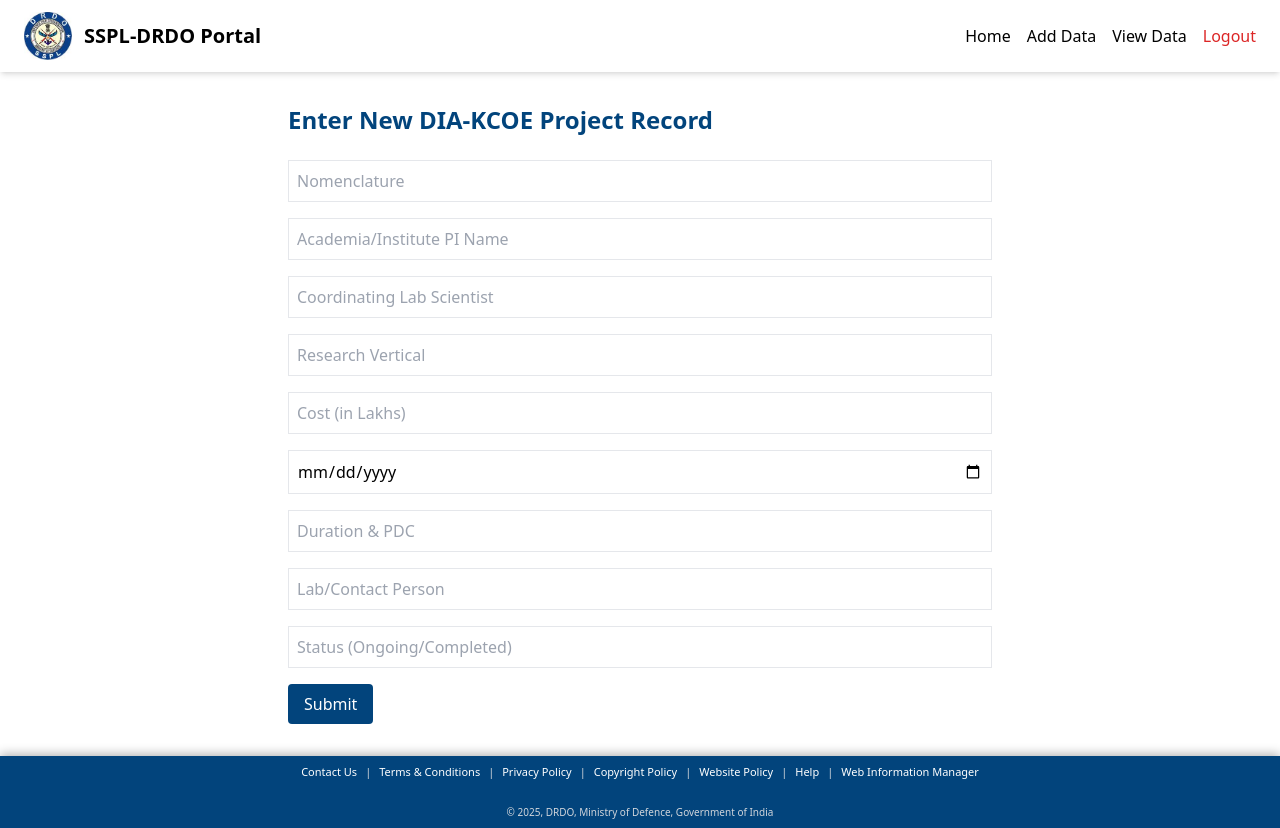
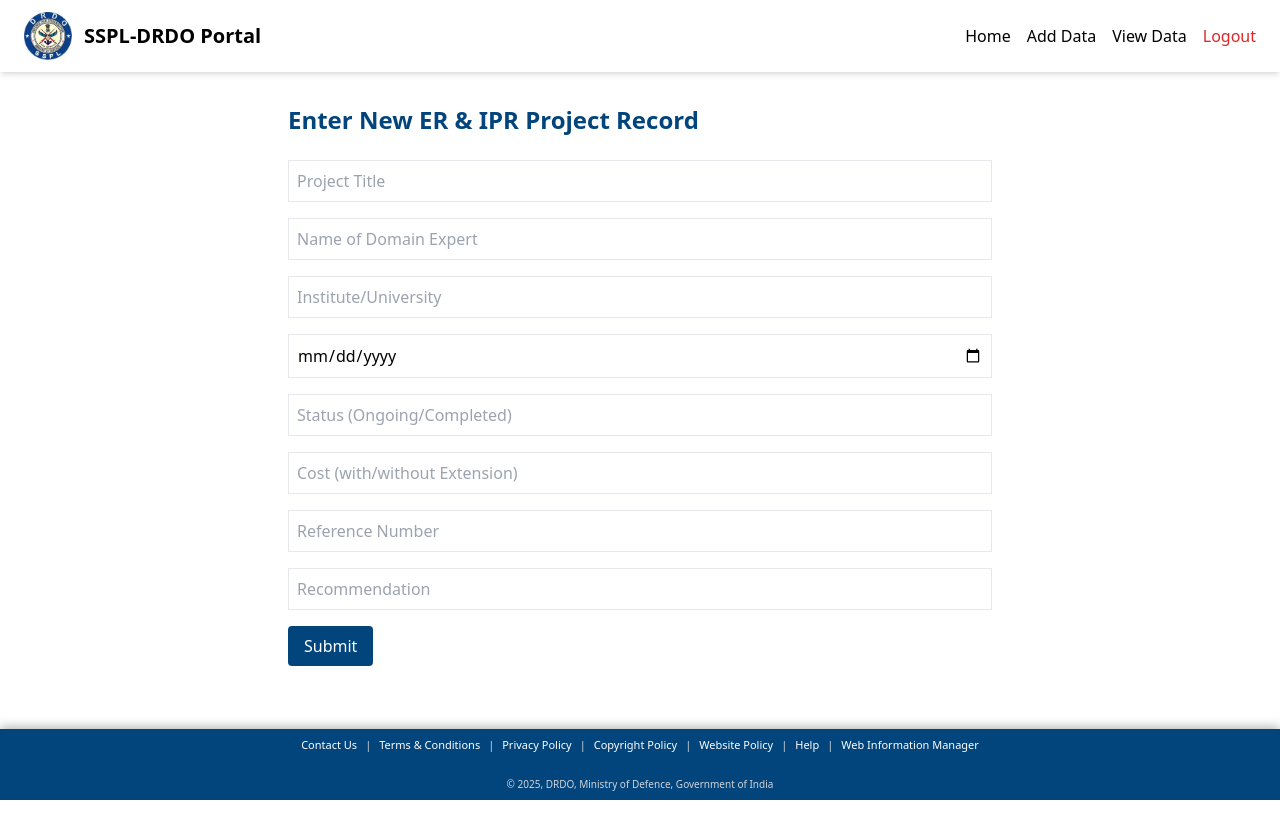
Before and after one commit to jeet1703/DRDO-Frontend, a React (Vite) app: page /form in a window 1280 px wide. After the commit the page ends 800 px from the top, so only its background shows below. Built offline with nearby package versions, Linux system fonts and the light colour scheme; sample sign-in values are in the browser's storage.

Commit message:
frtnd correction

```diff
--- a/src/pages/Dashboard.jsx
+++ b/src/pages/Dashboard.jsx
@@ -1,27 +1,22 @@
+// src/pages/Dashboard.jsx
 import React, { useState, useEffect, useRef } from "react";
 import Navbar from "../Components/Navbar";
 import Footer from "../Components/Footer";
-import { BASE_URL } from "../Config";
-import { usePDF } from 'react-to-pdf';
+import { BASE_URL } from "../Config"; // Ensure you have BASE_URL defined correctly
+import { usePDF } from "react-to-pdf";
 
 const Dashboard = () => {
   const [projects, setProjects] = useState([]);
   const [site, setSite] = useState("drdo_portal");
   const [comments, setComments] = useState({});
   const [selectedProject, setSelectedProject] = useState(null);
-  const [dateRange, setDateRange] = useState({
-    start: '',
-    end: ''
-  });
+  const [dateRange, setDateRange] = useState({ start: "", end: "" });
   const [filteredProjects, setFilteredProjects] = useState([]);
   const [isFiltered, setIsFiltered] = useState(false);
 
   const { toPDF, targetRef } = usePDF({
-    filename: 'project-report.pdf',
-    page: {
-      margin: 20,
-      format: 'A4'
-    }
+    filename: "project-report.pdf",
+    page: { margin: 20, format: "A4" },
   });
 
   useEffect(() => {
@@ -32,26 +27,25 @@
       .then((res) => res.json())
       .then((data) => {
         setProjects(data);
-        const commentsInit = {};
-        data.forEach(project => {
-          commentsInit[project.id] = project.comments || "";
+        const initComments = {};
+        data.forEach((proj) => {
+          initComments[proj.id] = proj.comments || "";
         });
-        setComments(commentsInit);
+        setComments(initComments);
       })
       .catch((err) => console.error("Failed to fetch projects:", err));
   }, []);
 
   const handleStatusChange = (id, newStatus) => {
-    const updatedProjects = projects.map((proj) =>
-      proj.id === id ? { ...proj, status: newStatus } : proj
+    const updated = projects.map((p) =>
+      p.id === id ? { ...p, status: newStatus } : p
     );
-    setProjects(updatedProjects);
+    setProjects(updated);
 
     if (isFiltered) {
-      const updatedFilteredProjects = filteredProjects.map((proj) =>
-        proj.id === id ? { ...proj, status: newStatus } : proj
+      setFilteredProjects((prev) =>
+        prev.map((p) => (p.id === id ? { ...p, status: newStatus } : p))
       );
-      setFilteredProjects(updatedFilteredProjects);
     }
 
     const project = projects.find((p) => p.id === id);
@@ -61,21 +55,16 @@
       method: "PUT",
       headers: { "Content-Type": "application/json" },
       body: JSON.stringify({ status: newStatus }),
-    })
-      .then((res) => res.json())
-      .catch((err) => console.error("Status update failed:", err));
+    }).catch((err) => console.error("Status update failed:", err));
   };
 
   const handleCommentChange = (id, value) => {
-    setComments(prev => ({
-      ...prev,
-      [id]: value
-    }));
+    setComments((prev) => ({ ...prev, [id]: value }));
   };
 
   const handleSendComment = (id) => {
     const project = projects.find((p) => p.id === id);
-    if (!project || !comments[id] || comments[id].trim() === "") {
+    if (!project || !comments[id]?.trim()) {
       alert("Please enter a comment before sending.");
       return;
     }
@@ -87,44 +76,41 @@
     })
       .then((res) => res.json())
       .then(() => {
-        alert(`Comment sent for "${project.nomenclature}":\n${comments[id]}`);
-        const updatedProjects = projects.map(proj =>
-          proj.id === id ? { ...proj, comments: comments[id] } : proj
+        alert(`Comment sent for "${project.nomenclature || project.projectTitle}"`);
+        setProjects((prev) =>
+          prev.map((p) =>
+            p.id === id ? { ...p, comments: comments[id] } : p
+          )
         );
-        setProjects(updatedProjects);
-
         if (isFiltered) {
-          const updatedFilteredProjects = filteredProjects.map(proj =>
-            proj.id === id ? { ...proj, comments: comments[id] } : proj
+          setFilteredProjects((prev) =>
+            prev.map((p) =>
+              p.id === id ? { ...p, comments: comments[id] } : p
+            )
           );
-          setFilteredProjects(updatedFilteredProjects);
         }
-
-        setComments(prev => ({
-          ...prev,
-          [id]: ""
-        }));
+        setComments((prev) => ({ ...prev, [id]: "" }));
       })
       .catch((err) => console.error("Comment update failed:", err));
   };
 
   const filterProjectsByDate = () => {
     if (!dateRange.start || !dateRange.end) {
-      alert('Please select both start and end dates');
+      alert("Please select both start and end dates.");
       return;
     }
 
-    const startDate = new Date(dateRange.start);
-    const endDate = new Date(dateRange.end);
+    const start = new Date(dateRange.start);
+    const end = new Date(dateRange.end);
 
-    if (startDate > endDate) {
-      alert('Start date cannot be after end date');
+    if (start > end) {
+      alert("Start date cannot be after end date.");
       return;
     }
 
-    const filtered = projects.filter(project => {
-      const projectDate = new Date(project.createdAt || project.dateOfSanction);
-      return projectDate >= startDate && projectDate <= endDate;
+    const filtered = projects.filter((p) => {
+      const projDate = new Date(p.createdAt || p.dateOfSanction);
+      return projDate >= start && projDate <= end;
     });
 
     setFilteredProjects(filtered);
@@ -132,16 +118,14 @@
   };
 
   const resetDateFilter = () => {
-    setDateRange({ start: '', end: '' });
+    setDateRange({ start: "", end: "" });
     setIsFiltered(false);
     setFilteredProjects([]);
   };
 
   const generatePdf = (project) => {
     setSelectedProject(project);
-    setTimeout(() => {
-      toPDF();
-    }, 100);
+    setTimeout(() => toPDF(), 100);
   };
 
   return (
@@ -149,17 +133,17 @@
       <Navbar />
       <main className="p-8 flex-grow max-w-full overflow-x-auto">
         <h2 className="text-2xl font-semibold mb-4 text-[#02447C]">
-          Submitted DIA-KCOE Project Records
+          Submitted Project Records
         </h2>
 
-        {/* Date Filter Controls */}
-        <div className="flex flex-wrap items-center gap-4 mb-4">
+        {/* Date Filter */}
+        <div className="flex flex-wrap gap-4 mb-4">
           <div className="flex items-center gap-2">
             <label>From:</label>
             <input
               type="date"
               value={dateRange.start}
-              onChange={(e) => setDateRange({...dateRange, start: e.target.value})}
+              onChange={(e) => setDateRange({ ...dateRange, start: e.target.value })}
               className="border rounded px-2 py-1"
             />
           </div>
@@ -168,7 +152,7 @@
             <input
               type="date"
               value={dateRange.end}
-              onChange={(e) => setDateRange({...dateRange, end: e.target.value})}
+              onChange={(e) => setDateRange({ ...dateRange, end: e.target.value })}
               className="border rounded px-2 py-1"
             />
           </div>
@@ -188,43 +172,38 @@
           )}
         </div>
 
+        {/* Table */}
         <table className="w-full border text-sm bg-white shadow table-auto min-w-[1100px]">
           <thead className="bg-[#02447C] text-white">
             <tr>
-              <th className="border p-2">#</th>
-              <th className="border p-2">Nomenclature</th>
-              <th className="border p-2">Academia/Institute</th>
-              <th className="border p-2">PI Name</th>
-              <th className="border p-2">Coordinating Lab Scientist</th>
-              <th className="border p-2">Research Vertical</th>
-              <th className="border p-2">Cost in Lakhs</th>
-              <th className="border p-2">Sanctioned Date</th>
-              <th className="border p-2">Duration & PDC</th>
-              <th className="border p-2">Stake Holding Lab/Contact</th>
+              <th className="border p-2">S.No.</th>
+              <th className="border p-2">Project Title</th>
+              <th className="border p-2">Domain Expert</th>
+              <th className="border p-2">Institute</th>
+              <th className="border p-2">Sanction Date</th>
+              <th className="border p-2">Cost</th>
+              <th className="border p-2">Ref No.</th>
+              <th className="border p-2">Recommendation</th>
               <th className="border p-2">Status</th>
               <th className="border p-2">Comments</th>
-              <th className="border p-2">Action</th>
+              <th className="border p-2">Actions</th>
             </tr>
           </thead>
           <tbody>
             {(isFiltered ? filteredProjects : projects).map((project, index) => (
               <tr key={project.id} className="hover:bg-blue-50">
                 <td className="border p-2">{index + 1}</td>
-                <td className="border p-2">{project.nomenclature}</td>
+                <td className="border p-2">{project.projectTitle || project.nomenclature}</td>
+                <td className="border p-2">{project.domainExpert}</td>
                 <td className="border p-2">{project.institute}</td>
-                <td className="border p-2">{project.domainExpert}</td>
+                <td className="border p-2">{project.dateOfSanction}</td>
+                <td className="border p-2">{project.cost}</td>
+                <td className="border p-2">{project.referenceNo}</td>
                 <td className="border p-2">{project.recommendation}</td>
-                <td className="border p-2">{project.researchVertical}</td>
-                <td className="border p-2">{project.cost}</td>
-                <td className="border p-2">{project.dateOfSanction}</td>
-                <td className="border p-2">{project.durationPDC}</td>
-                <td className="border p-2">{project.stakeHolderLab}</td>
                 <td className="border p-2">
                   <select
                     value={project.status}
-                    onChange={(e) =>
-                      handleStatusChange(project.id, e.target.value)
-                    }
+                    onChange={(e) => handleStatusChange(project.id, e.target.value)}
                     className="border rounded px-2 py-1 w-full"
                   >
                     <option value="In Process">In Process</option>
@@ -235,19 +214,15 @@
                 <td className="border p-2">
                   <div className="flex flex-col gap-1">
                     {project.comments && (
-                      <div className="text-xs p-1 bg-gray-100 rounded">
-                        {project.comments}
-                      </div>
+                      <div className="text-xs p-1 bg-gray-100 rounded">{project.comments}</div>
                     )}
                     <div className="flex gap-2">
                       <input
                         type="text"
                         value={comments[project.id] || ""}
-                        onChange={(e) =>
-                          handleCommentChange(project.id, e.target.value)
-                        }
+                        onChange={(e) => handleCommentChange(project.id, e.target.value)}
                         className="border rounded px-2 py-1 w-full"
-                        placeholder="Add new comment"
+                        placeholder="Add comment"
                       />
                       <button
                         onClick={() => handleSendComment(project.id)}
@@ -267,13 +242,13 @@
                       PDF
                     </button>
                     <button
-                      onClick={() => alert(`Viewing ${project.nomenclature}`)}
+                      onClick={() => alert(`Viewing ${project.projectTitle || project.nomenclature}`)}
                       className="bg-green-600 text-white px-3 py-1 rounded hover:bg-green-700 text-xs"
                     >
                       View
                     </button>
                     <button
-                      onClick={() => alert(`Deleting ${project.nomenclature}`)}
+                      onClick={() => alert(`Deleting ${project.projectTitle || project.nomenclature}`)}
                       className="bg-red-600 text-white px-3 py-1 rounded hover:bg-red-700 text-xs"
                     >
                       Delete
@@ -285,72 +260,19 @@
           </tbody>
         </table>
 
-        {/* PDF Template (positioned off-screen) */}
-        <div
-          ref={targetRef}
-          style={{ position: 'absolute', left: '-9999px', width: '210mm' }}
-          className="p-8 bg-white"
-        >
+        {/* Hidden PDF content */}
+        <div ref={targetRef} style={{ position: "absolute", left: "-9999px", width: "210mm" }} className="p-8 bg-white">
           {selectedProject && (
             <div className="space-y-4">
-              <div className="text-center mb-6">
-                <h1 className="text-2xl font-bold text-[#02447C]">PROJECT REPORT</h1>
-                <h2 className="text-xl font-semibold">{selectedProject.nomenclature}</h2>
-              </div>
-
-              <div className="grid grid-cols-2 gap-4">
-                <div className="border-b pb-2">
-                  <p className="font-semibold">Reference Number:</p>
-                  <p>{selectedProject.referenceNo || 'N/A'}</p>
-                </div>
-                <div className="border-b pb-2">
-                  <p className="font-semibold">Status:</p>
-                  <p>{selectedProject.status}</p>
-                </div>
-                <div className="border-b pb-2">
-                  <p className="font-semibold">Academia/Institute:</p>
-                  <p>{selectedProject.institute || 'N/A'}</p>
-                </div>
-                <div className="border-b pb-2">
-                  <p className="font-semibold">PI Name:</p>
-                  <p>{selectedProject.domainExpert || 'N/A'}</p>
-                </div>
-                <div className="border-b pb-2">
-                  <p className="font-semibold">Coordinating Lab Scientist:</p>
-                  <p>{selectedProject.recommendation || 'N/A'}</p>
-                </div>
-                <div className="border-b pb-2">
-                  <p className="font-semibold">Research Vertical:</p>
-                  <p>{selectedProject.researchVertical || 'N/A'}</p>
-                </div>
-                <div className="border-b pb-2">
-                  <p className="font-semibold">Cost (in Lakhs):</p>
-                  <p>{selectedProject.cost || 'N/A'}</p>
-                </div>
-                <div className="border-b pb-2">
-                  <p className="font-semibold">Sanctioned Date:</p>
-                  <p>{selectedProject.dateOfSanction || 'N/A'}</p>
-                </div>
-                <div className="border-b pb-2">
-                  <p className="font-semibold">Duration & PDC:</p>
-                  <p>{selectedProject.durationPDC || 'N/A'}</p>
-                </div>
-                <div className="border-b pb-2">
-                  <p className="font-semibold">Stake Holding Lab/Contact:</p>
-                  <p>{selectedProject.stakeHolderLab || 'N/A'}</p>
-                </div>
-              </div>
-
-              {selectedProject.comments && (
-                <div className="mt-6">
-                  <h3 className="text-lg font-semibold border-b pb-1">Comments:</h3>
-                  <p className="whitespace-pre-line mt-2">{selectedProject.comments}</p>
-                </div>
-              )}
-
-              <div className="mt-8 text-sm text-gray-500 text-right">
-                <p>Generated on: {new Date().toLocaleString()}</p>
-              </div>
+              <h1 className="text-xl font-bold text-center">Project Report</h1>
+              <p><strong>Title:</strong> {selectedProject.projectTitle || selectedProject.nomenclature}</p>
+              <p><strong>Institute:</strong> {selectedProject.institute}</p>
+              <p><strong>Domain Expert:</strong> {selectedProject.domainExpert}</p>
+              <p><strong>Date of Sanction:</strong> {selectedProject.dateOfSanction}</p>
+              <p><strong>Cost:</strong> {selectedProject.cost}</p>
+              <p><strong>Reference No.:</strong> {selectedProject.referenceNo}</p>
+              <p><strong>Status:</strong> {selectedProject.status}</p>
+              <p><strong>Comments:</strong> {selectedProject.comments}</p>
             </div>
           )}
         </div>
--- a/src/pages/DataEntryForm.jsx
+++ b/src/pages/DataEntryForm.jsx
@@ -1,19 +1,18 @@
+// src/pages/DataEntryForm.jsx
 import React, { useState } from 'react';
 import Navbar from '../Components/Navbar';
 import Footer from '../Components/Footer';
-import { BASE_URL } from '../Config';
 
 const DataEntryForm = () => {
   const [formData, setFormData] = useState({
-    nomenclature: '',
-    piName: '',
-    coordinatingScientist: '',
-    researchVertical: '',
+    projectTitle: '',
+    domainExpert: '',
+    institute: '',
+    dateOfSanction: '',
+    status: '',
     cost: '',
-    sanctionedDate: '',
-    durationAndPDC: '',
-    labContact: '',
-    status: '',
+    referenceNo: '',
+    recommendation: '',
   });
 
   const handleChange = (e) => {
@@ -23,53 +22,87 @@
     });
   };
 
-  const handleSubmit = async (e) => {
+  const handleSubmit = (e) => {
     e.preventDefault();
-    try {
-      const response = await fetch(`${BASE_URL}/api/form/drdo_portal/records`, {
-        method: 'POST',
-        headers: { 'Content-Type': 'application/json' },
-        body: JSON.stringify(formData),
-      });
-
-      if (response.ok) {
-        alert('Form submitted successfully!');
-        setFormData({
-          nomenclature: '',
-          piName: '',
-          coordinatingScientist: '',
-          researchVertical: '',
-          cost: '',
-          sanctionedDate: '',
-          durationAndPDC: '',
-          labContact: '',
-          status: '',
-        });
-      } else {
-        const errorData = await response.json();
-        alert('Error: ' + (errorData.error || 'Failed to submit form'));
-      }
-    } catch (error) {
-      alert('Error: ' + error.message);
-    }
+    console.log('Submitted:', formData);
+    alert('Form submitted successfully!');
+    // Add API call here if needed
   };
 
   return (
     <div className="min-h-screen flex flex-col">
       <Navbar />
       <main className="p-8 max-w-3xl mx-auto flex-grow">
-        <h2 className="text-2xl font-semibold mb-6 text-[#02447C]">Enter New DIA-KCOE Project Record</h2>
+        <h2 className="text-2xl font-semibold mb-6 text-[#02447C]">Enter New ER & IPR Project Record</h2>
         <form onSubmit={handleSubmit} className="space-y-4">
-          <input type="text" name="nomenclature" placeholder="Nomenclature" value={formData.nomenclature} onChange={handleChange} className="border p-2 w-full" />
-          <input type="text" name="piName" placeholder="Academia/Institute PI Name" value={formData.piName} onChange={handleChange} className="border p-2 w-full" />
-          <input type="text" name="coordinatingScientist" placeholder="Coordinating Lab Scientist" value={formData.coordinatingScientist} onChange={handleChange} className="border p-2 w-full" />
-          <input type="text" name="researchVertical" placeholder="Research Vertical" value={formData.researchVertical} onChange={handleChange} className="border p-2 w-full" />
-          <input type="text" name="cost" placeholder="Cost (in Lakhs)" value={formData.cost} onChange={handleChange} className="border p-2 w-full" />
-          <input type="date" name="sanctionedDate" placeholder="Sanctioned Date" value={formData.sanctionedDate} onChange={handleChange} className="border p-2 w-full" />
-          <input type="text" name="durationAndPDC" placeholder="Duration & PDC" value={formData.durationAndPDC} onChange={handleChange} className="border p-2 w-full" />
-          <input type="text" name="labContact" placeholder="Lab/Contact Person" value={formData.labContact} onChange={handleChange} className="border p-2 w-full" />
-          <input type="text" name="status" placeholder="Status (Ongoing/Completed)" value={formData.status} onChange={handleChange} className="border p-2 w-full" />
-          <button type="submit" className="bg-[#02447C] text-white px-4 py-2 rounded hover:bg-[#035a8c] transition">
+          <input
+            type="text"
+            name="projectTitle"
+            placeholder="Project Title"
+            value={formData.projectTitle}
+            onChange={handleChange}
+            className="border p-2 w-full"
+          />
+          <input
+            type="text"
+            name="domainExpert"
+            placeholder="Name of Domain Expert"
+            value={formData.domainExpert}
+            onChange={handleChange}
+            className="border p-2 w-full"
+          />
+          <input
+            type="text"
+            name="institute"
+            placeholder="Institute/University"
+            value={formData.institute}
+            onChange={handleChange}
+            className="border p-2 w-full"
+          />
+          <input
+            type="date"
+            name="dateOfSanction"
+            placeholder="Date of Sanction"
+            value={formData.dateOfSanction}
+            onChange={handleChange}
+            className="border p-2 w-full"
+          />
+          <input
+            type="text"
+            name="status"
+            placeholder="Status (Ongoing/Completed)"
+            value={formData.status}
+            onChange={handleChange}
+            className="border p-2 w-full"
+          />
+          <input
+            type="text"
+            name="cost"
+            placeholder="Cost (with/without Extension)"
+            value={formData.cost}
+            onChange={handleChange}
+            className="border p-2 w-full"
+          />
+          <input
+            type="text"
+            name="referenceNo"
+            placeholder="Reference Number"
+            value={formData.referenceNo}
+            onChange={handleChange}
+            className="border p-2 w-full"
+          />
+          <input
+            type="text"
+            name="recommendation"
+            placeholder="Recommendation"
+            value={formData.recommendation}
+            onChange={handleChange}
+            className="border p-2 w-full"
+          />
+          <button
+            type="submit"
+            className="bg-[#02447C] text-white px-4 py-2 rounded hover:bg-[#035a8c] transition"
+          >
             Submit
           </button>
         </form>
--- a/src/pages/Home.jsx
+++ b/src/pages/Home.jsx
@@ -15,9 +15,9 @@
 
   {/* Hero Section */}
   <div className="flex-grow relative w-full h-[calc(100vh-150px)] bg-gradient-to-r from-[#02447C] to-[#046BA4] text-white flex flex-col items-center justify-center text-center shadow-md px-4">
-    <h2 className="text-4xl font-bold mb-4">Welcome to SSPL-DRDO ER / IPR Portal</h2>
+    <h2 className="text-4xl font-bold mb-4">Welcome to SSPL-DRDO ER & IPR Portal</h2>
     <p className="text-lg text-blue-100 mb-6">Securely manage and view internal records</p>
-    <div className="flex flex-col sm:flex-row gap -4">
+    <div className="flex flex-col sm:flex-row gap-4">
       <Link
         to="/form"
         className="bg-white text-[#046BA4] font-semibold py-2 px-6 rounded-full hover:bg-[#E6F4FA] transition"
```
Also changed, not shown: 1 other file (tests, documents, lock files or other folders).
